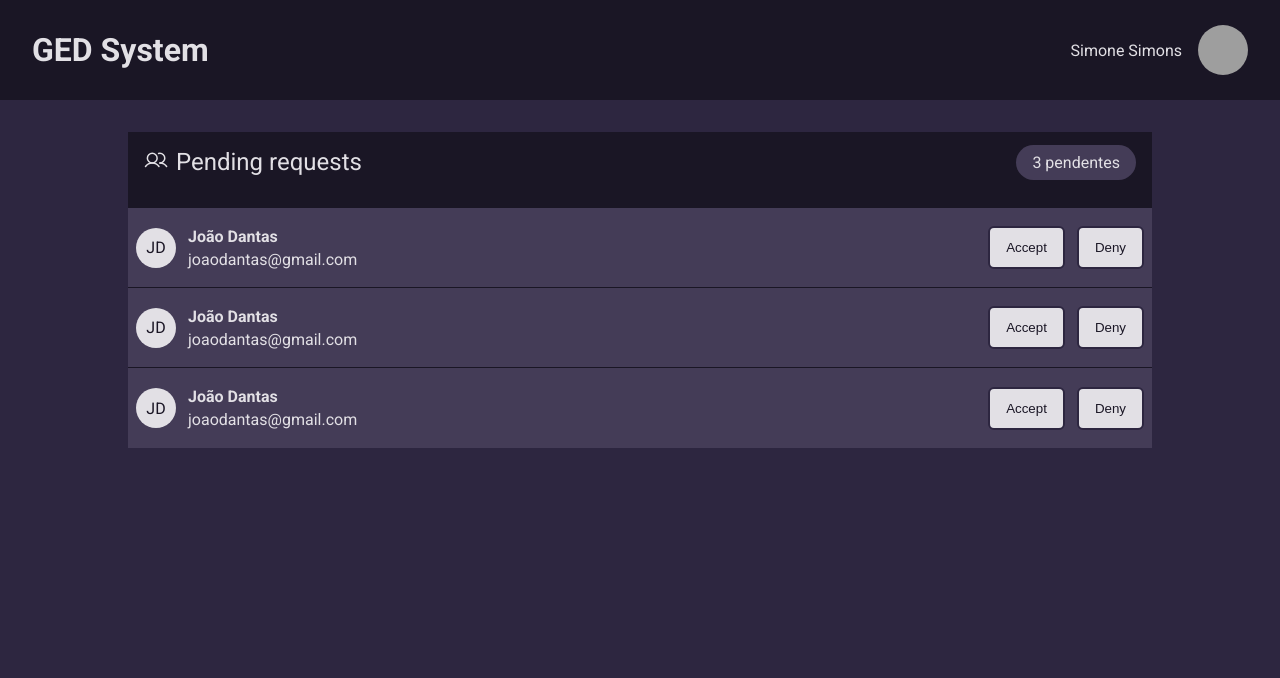
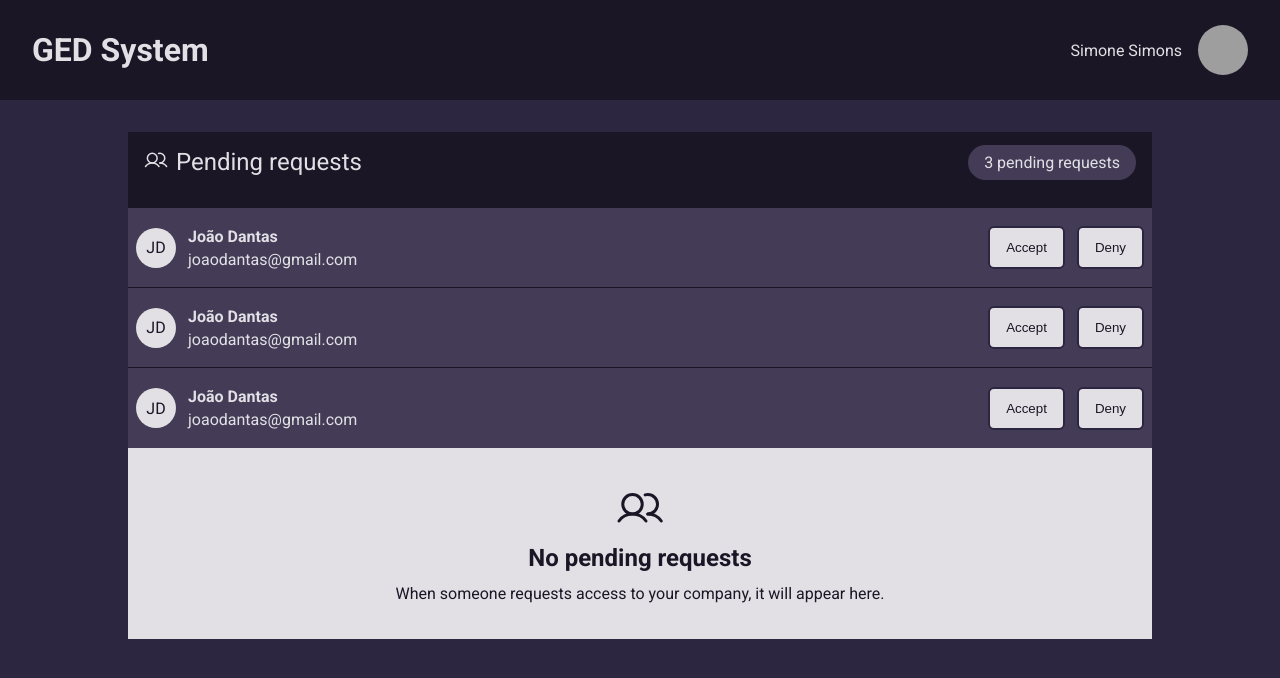
Before and after one commit to Tramas3030/GED-frontend, a React (Vite) app: page /group/admin in a window 1280 px wide. Shown: the top 678 px of the page. Built offline with nearby package versions, Linux system fonts and the light colour scheme; grey boxes are pictures that could not be loaded.

Commit message:
Created ZeroPendingRequestsContainer component

```diff
--- a/src/pages/Admin/components/RequestCard/styles.ts
+++ b/src/pages/Admin/components/RequestCard/styles.ts
@@ -38,7 +38,7 @@ export const ButtonsContainer = styled.button`
   cursor: pointer;
 
   &:hover {
-    transition: filter 0.2s;
-    filter: brightness(1.3);
+    transition: opacity 0.2s;
+    opacity: 0.7;
   }
 `;
--- a/src/pages/Admin/index.tsx
+++ b/src/pages/Admin/index.tsx
@@ -1,6 +1,6 @@
 import { Users } from "phosphor-react";
 
-import { LayoutContainer, PendingRequestsContainer, PendingRequestsCounterContainer, RequestsContainer } from "./styles";
+import { LayoutContainer, PendingRequestsContainer, PendingRequestsCounterContainer, RequestsContainer, ZeroPendingRequestsContainer } from "./styles";
 import { RequestCard } from "./components/RequestCard";
 
 const requests = [
@@ -18,13 +18,19 @@ export function Admin() {
           <span className="pendingRequests">Pending requests</span>
         </div>
 
-        <PendingRequestsCounterContainer>3 pendentes</PendingRequestsCounterContainer>
+        <PendingRequestsCounterContainer>3 pending requests</PendingRequestsCounterContainer>
       </PendingRequestsContainer>
 
       <RequestsContainer>
         {requests.map((request, index) => (
           <RequestCard key={request.id} hasBorder={index !== requests.length - 1} />
         ))}
+
+        <ZeroPendingRequestsContainer>
+          <Users size={48}/>
+          <strong>No pending requests</strong>
+          <p>When someone requests access to your company, it will appear here.</p>
+        </ZeroPendingRequestsContainer>
       </RequestsContainer>
     </LayoutContainer>
   )
--- a/src/pages/Admin/styles.ts
+++ b/src/pages/Admin/styles.ts
@@ -49,3 +49,22 @@ export const RequestsContainer = styled.main`
   width: 100%;
   height: auto;
 `;
+
+export const ZeroPendingRequestsContainer = styled.div`
+  width: 100%;
+
+  display: flex;
+  flex-direction: column;
+  align-items: center;
+
+  gap: 1.2rem;
+
+  padding: 3.6rem 0;
+
+  background-color: ${props => props.theme.gray};
+  color: ${props => props.theme["purple-900"]};
+
+  strong {
+    font-size: 2.4rem;
+  }
+`;
```
